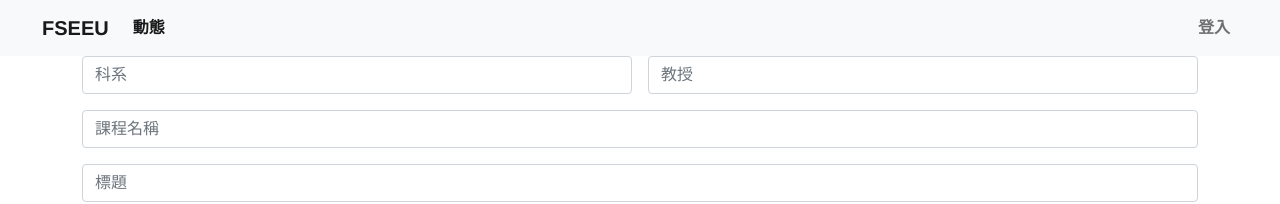
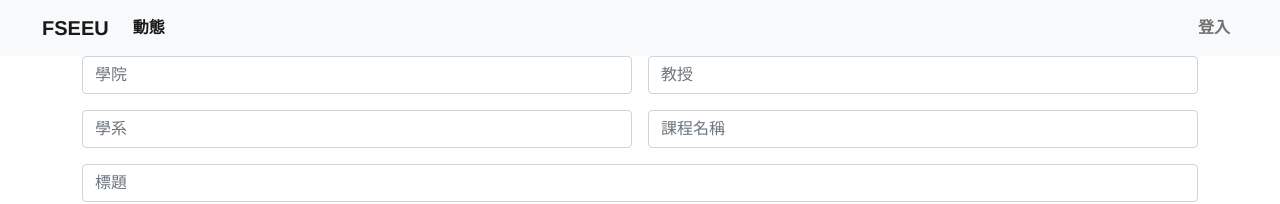
Before and after one commit to alecwu44743/FSEEU, a Vue app in the folder app/views/: page /submit in a window 1280 px wide. Shown: the top 204 px of the page. Built offline with nearby package versions, Linux system fonts and the light colour scheme.

Commit message:
feat: add department data

```diff
--- a/app/views/src/views/Submit.vue
+++ b/app/views/src/views/Submit.vue
@@ -2,12 +2,15 @@
     <div class= "container justify-content-center align-items-center" style="">
         <form class="row g-3" @submit.prevent="post">
             <div class="col-md-6">
-                <input type="text" class="form-control" id="inputCollege" placeholder="科系" name= "college" v-model="college" required="required">
+                <input type="text" class="form-control" id="inputCollege" placeholder="學院" name= "college" v-model="college" required="required">
             </div>
             <div class="col-md-6">
                 <input type="text" class="form-control" id="inputTeacher" placeholder="教授" name= "teacher" v-model="teacher" required="required">
             </div>
-            <div class="col-12">
+            <div class="col-md-6">
+                <input type="text" class="form-control" id="inputDepartment" placeholder="學系" name= "department" v-model="department" required="required">
+            </div>
+            <div class="col-md-6">
                 <input type="text" class="form-control" id="inputCourse" placeholder="課程名稱" name= "course" v-model="course" required="required">
             </div>
             <div class="col-12">
@@ -34,6 +37,7 @@ export default {
         return {
             course: "",
             college: "",
+            department: "",
             teacher: "",
             title: "",
             content: "",
@@ -44,6 +48,7 @@ export default {
             const postData= {
                 course: this.course,
                 college: this.college,
+                department: this.department,
                 teacher: this.teacher,
                 title: this.title,
                 content: this.content,
@@ -58,11 +63,12 @@ export default {
                 }
             });
 
-            this.course = "";
-            this.college = "";
-            this.teacher = "";
-            this.title = "";
-            this.content = "";
+            this.course= "";
+            this.college= "";
+            this.department= "";
+            this.teacher= "";
+            this.title= "";
+            this.content= "";
         }
     }
 }
```
